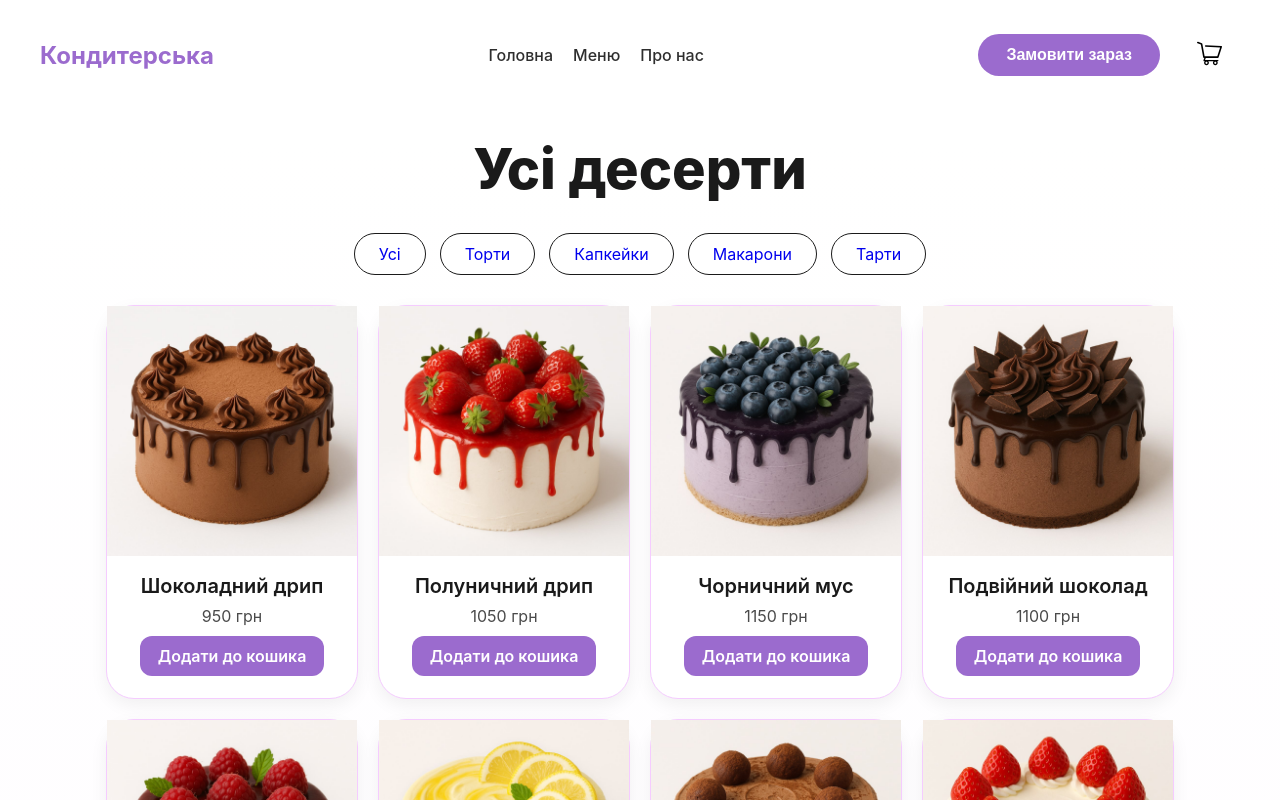
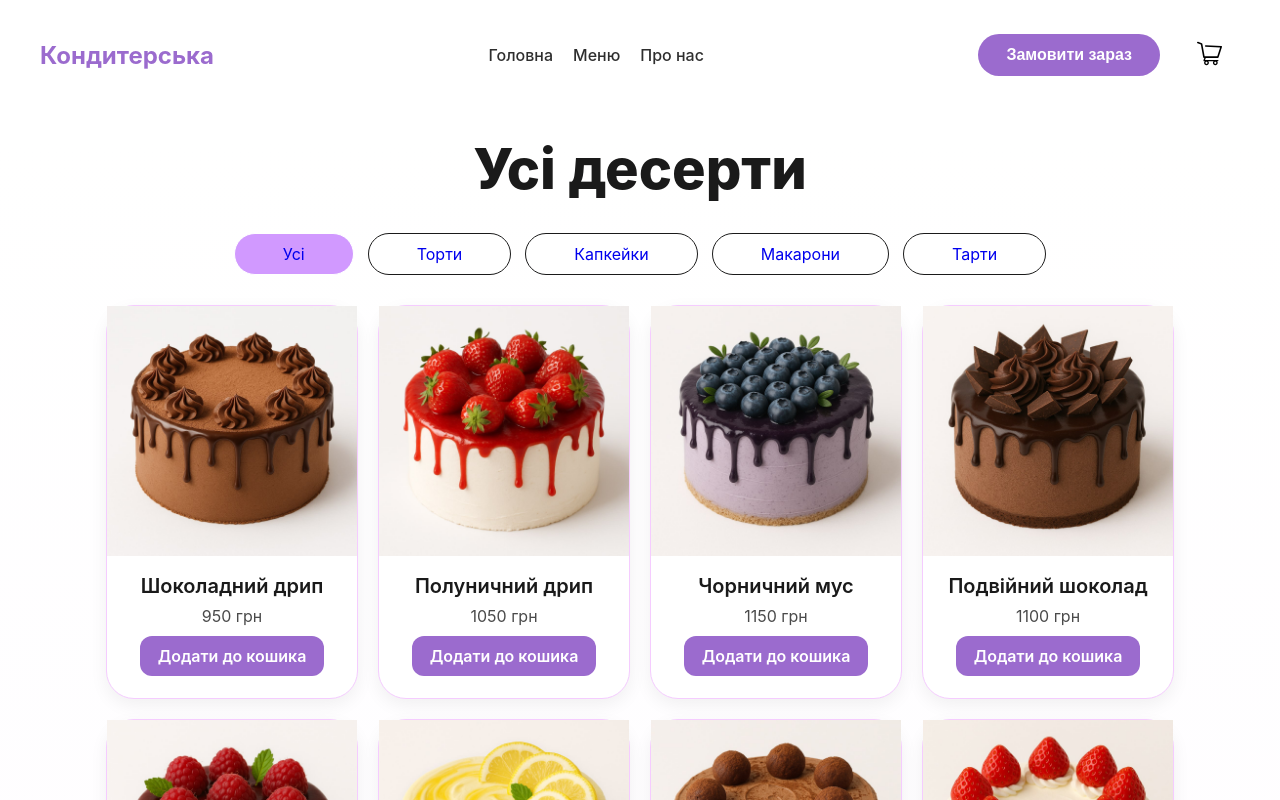
Before and after one commit to TarasTikan/confectionery-cake-project, a React (Create React App) app: page /confectionery-cake-project/menu/allProducts in a window 1280 px wide. Shown: the top 800 px of the page. Built offline with nearby package versions, Linux system fonts and the light colour scheme.

Commit message:
add css filter product

```diff
--- a/src/data/data.js
+++ b/src/data/data.js
@@ -874,7 +874,7 @@ export const products = [
     price: 60
   },
   {
-    id: 24122121,
+    id: 24122122324,
     title: "Ягідний Mix",
     image: product62,
     description: "Насичена ягідна начинка: малина, чорниця та полуниця.",
--- a/src/pages/ProductMenuPage/ProductMenuPage.jsx
+++ b/src/pages/ProductMenuPage/ProductMenuPage.jsx
@@ -11,10 +11,11 @@ import {
   CategorySection,
   CategoryTitle,
   WrapCakeInfo,
-  CategoryFilterLink
+  CategoryFilterLink,
 } from "./ProductMenuPage.styled";
 import { products } from "../../data/data";
-import { useParams} from "react-router-dom";
+import { useParams } from "react-router-dom";
+import { useEffect, useMemo } from "react";
 const CATEGORY_TITLES = {
   cakes: "Торти",
   cupcakes: "Капкейки",
@@ -25,36 +26,59 @@ export const ProductMenuPage = () => {
   const { category } = useParams();
 
   const name = CATEGORY_TITLES[category] || "Усі десерти";
-  const filteredProducts = products.filter(
-    (product) => product.type === category || category === "allProducts"
+
+useEffect(() => {
+  window.scrollTo({ top: 0, behavior: "smooth" });
+}, [category]);
+
+  const filteredProducts = useMemo(
+    () =>
+      category === "allProducts"
+        ? products
+        : products.filter((product) => product.type === category),
+    [category]
   );
 
   return (
     <>
       <CategorySection>
         <CategoryContainer>
-          <CategoryTitle  initial={{ opacity: 0, y: 40 }}
-          whileInView={{ opacity: 1, y: 0 }}
-          transition={{ duration: 0.8, ease: "easeOut" }}
-          viewport={{ once: true, amount: 0.2 }}>{name}</CategoryTitle>
+          <CategoryTitle
+            initial={{ opacity: 0, y: 40 }}
+            whileInView={{ opacity: 1, y: 0 }}
+            transition={{ duration: 0.8, ease: "easeOut" }}
+            viewport={{ once: true, amount: 0.2 }}
+          >
+            {name}
+          </CategoryTitle>
           <CategoryFilterBar>
-            <CategoryFilterItem><CategoryFilterLink to="/menu/allProducts">Усі</CategoryFilterLink></CategoryFilterItem>
-            <CategoryFilterItem><CategoryFilterLink to="/menu/cakes">Торти</CategoryFilterLink></CategoryFilterItem>
-            <CategoryFilterItem><CategoryFilterLink to="/menu/cupcakes">Капкейки</CategoryFilterLink></CategoryFilterItem>
-            <CategoryFilterItem><CategoryFilterLink to="/menu/macarons">Макарони</CategoryFilterLink></CategoryFilterItem>
-            <CategoryFilterItem><CategoryFilterLink to="/menu/tarts">Тарти</CategoryFilterLink></CategoryFilterItem>
+            <CategoryFilterItem active={category === "allProducts" ? "true" : "false"}>
+              <CategoryFilterLink to="/menu/allProducts">
+                Усі
+              </CategoryFilterLink>
+            </CategoryFilterItem>
+            <CategoryFilterItem active={category === "cakes" ? "true" : "false"}>
+              <CategoryFilterLink to="/menu/cakes" >Торти</CategoryFilterLink>
+            </CategoryFilterItem>
+            <CategoryFilterItem active={category === "cupcakes" ? "true" : "false"}>
+              <CategoryFilterLink to="/menu/cupcakes">
+                Капкейки
+              </CategoryFilterLink>
+            </CategoryFilterItem>
+            <CategoryFilterItem active={category === "macarons" ? "true" : "false"}>
+              <CategoryFilterLink to="/menu/macarons" >
+                Макарони
+              </CategoryFilterLink>
+            </CategoryFilterItem>
+            <CategoryFilterItem active={category === "tarts" ? "true" : "false"}>
+              <CategoryFilterLink to="/menu/tarts" >Тарти</CategoryFilterLink>
+            </CategoryFilterItem>
           </CategoryFilterBar>
           <CakesList>
             {filteredProducts.map((product) => (
-              <CakeCard key={product.id}  initial={{ opacity: 0, y: 18, scale: 0.98 }}
-            whileInView={{ opacity: 1, y: 0, scale: 1 }}
-            transition={{ duration: 0.45, ease: "easeOut", delay: 0.4 }}
-            viewport={{ once: true, amount: 0.25 }}
-            whileHover={{
-              y: -10,
-              rotate: -0.6,
-              transition: { type: "spring", stiffness: 300, damping: 10 },
-            }}>
+              <CakeCard
+                key={product.id}
+              >
                 <CakeImage src={product.image} />
                 <WrapCakeInfo>
                   <CakeName>{product.title}</CakeName>
--- a/src/pages/ProductMenuPage/ProductMenuPage.styled.jsx
+++ b/src/pages/ProductMenuPage/ProductMenuPage.styled.jsx
@@ -76,7 +76,7 @@ export const CakesList = styled.ul`
   gap: 20px;
 `;
 
-export const CakeCard = styled(motion.li)`
+export const CakeCard = styled.li`
   background-color: ${COLORS.cardBg};
   border-radius: 28px;
   border: 1px solid ${COLORS.borderSoft};
@@ -108,26 +108,6 @@ export const CakeCard = styled(motion.li)`
     background-color: #643a99ff;
   }
 `;
-
-/* Верхня частина з фото */
-// export const CakeImageWrapper = styled.div`
-//   width: 100%;
-//   background-color: ${COLORS.cardAccent};
-//   display: flex;
-//   justify-content: center;
-//   padding-top: 32px;
-//   padding-bottom: 32px;
-
-//   @media (min-width: 600px) {
-//     padding-top: 36px;
-//     padding-bottom: 36px;
-//   }
-
-//   @media (min-width: 1200px) {
-//     padding-top: 40px;
-//     padding-bottom: 40px;
-//   }
-// `;
 
 export const CakeImage = styled.img`
   display: block;
@@ -222,15 +202,29 @@ margin-bottom: 30px;
 
 export const CategoryFilterLink = styled(NavLink)`
 text-decoration: none;
+  padding: 8px 18px;
+  font-size: 14px;
+  @media (min-width: 400px) {
+    padding: 9px 20px;
+    font-size: 15px;
+  }
 
+  @media (min-width: 600px) {
+    padding: 10px 22px;
+    font-size: 16px;
+  }
+
+  @media (min-width: 1200px) {
+    padding: 10px 24px;
+  }
 `;
 export const CategoryFilterItem = styled.li`
   padding: 8px 18px;
   border-radius: 999px;
   font-size: 14px;
   border: 1px solid ${COLORS.chipBorder};
-  background-color: ${({ active }) => (active ? COLORS.accentSoft : "#ffffff")};
-  color: ${({ active }) => (active ? "#ffffff" : COLORS.textMain)};
+  background-color: ${({ active }) => (active === "true" ? COLORS.accentSoft : "#ffffff")};
+  color: ${({ active }) => (active === "true" ? "#ffffff" : COLORS.textMain)};
   cursor: pointer;
   white-space: nowrap;
   transition: background-color 0.25s ease, color 0.25s ease, box-shadow 0.25s ease,
```
